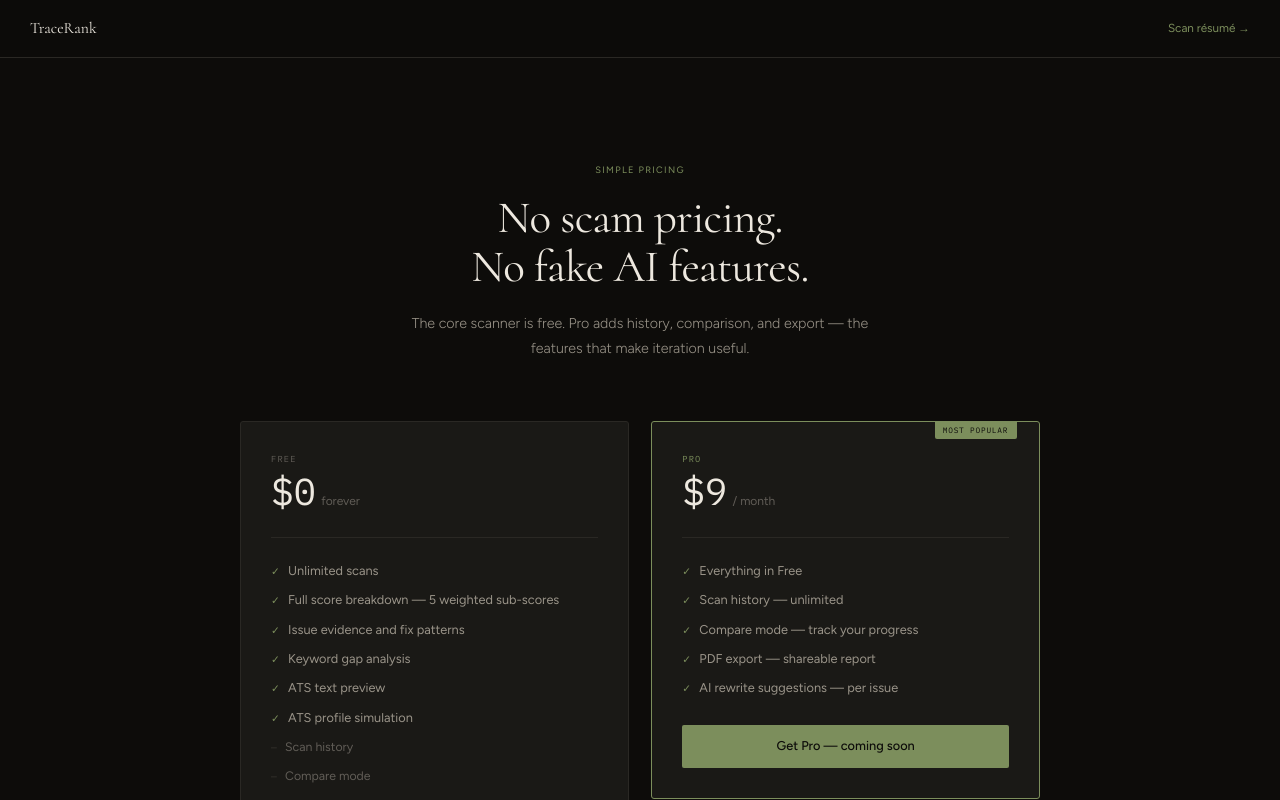
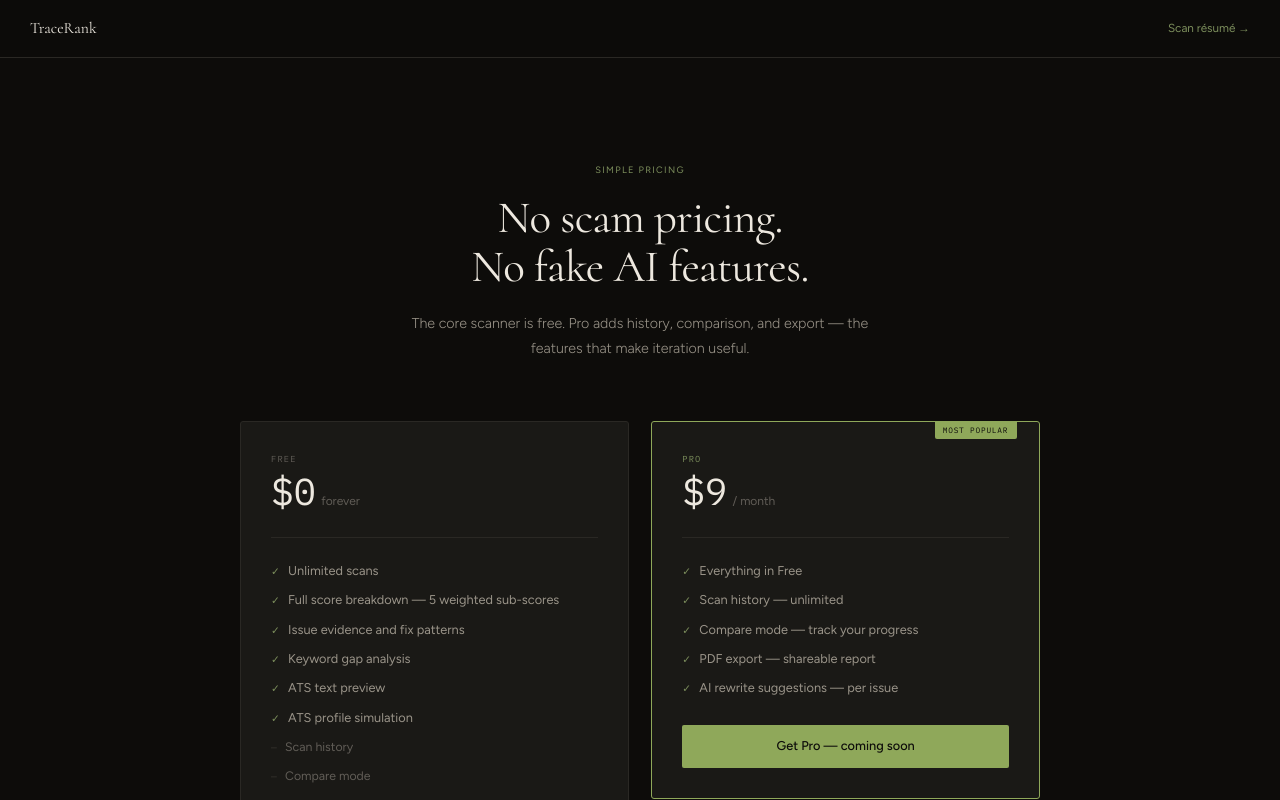
Before and after one commit to rjaada/Adversarial-R-sum--Scanner, a Next.js app in the folder frontend/: page /pricing in a window 1280 px wide. Shown: the top 800 px of the page. Built offline with nearby package versions, Linux system fonts and the light colour scheme; no server answers.

Commit message:
fix(ui): landing page auth links, button colors, pricing CTA visibility

```diff
--- a/frontend/app/page.tsx
+++ b/frontend/app/page.tsx
@@ -2,7 +2,9 @@
 
 import { useEffect, useState, useRef } from 'react'
 import Link from 'next/link'
+import { Show } from '@clerk/nextjs'
 import { ThemeToggle } from '@/components/ThemeToggle'
+import { NavUserButton } from '@/components/NavUserButton'
 // --- Hooks ---
 function useFadeIn() {
   const ref = useRef<HTMLDivElement>(null)
@@ -206,16 +208,26 @@ export default function LandingPage() {
         .btn-primary {
           font-family: var(--font-body);
           font-size: 0.85rem; font-weight: 500; letter-spacing: 0.01em;
-          color: #0d0c0a; background: var(--accent);
+          color: #0d0c0a; background: #8fa85a;
           border: none; border-radius: 2px;
           padding: 0.8rem 1.875rem;
           text-decoration: none; display: inline-block; cursor: pointer;
           transition: background 0.25s ease, box-shadow 0.3s ease;
         }
         .btn-primary:hover {
-          background: var(--accent-hover);
-          box-shadow: 0 0 28px rgba(124,142,92,0.22);
+          background: #9db868;
+          box-shadow: 0 0 28px rgba(143,168,90,0.28);
         }
+        .nav-btn-accent {
+          font-family: var(--font-body);
+          font-size: 0.78rem; font-weight: 500; letter-spacing: 0.01em;
+          color: #0d0c0a; background: #8fa85a;
+          border: none; border-radius: 2px;
+          padding: 0.35rem 0.9rem;
+          text-decoration: none; display: inline-block; cursor: pointer;
+          transition: background 0.2s ease;
+        }
+        .nav-btn-accent:hover { background: #9db868; }
         .link-secondary {
           font-family: var(--font-body);
           font-size: 0.83rem; font-weight: 400;
@@ -491,7 +503,13 @@ export default function LandingPage() {
         <div className="nav-links">
           <Link href="/methodology" className="nav-link hide-sm">Methodology</Link>
           <a href="#how-it-works" className="nav-link hide-sm">How it works</a>
-          <Link href="/workspace" className="nav-cta">Scan résumé →</Link>
+          <Show when="signed-out">
+            <Link href="/sign-in" className="nav-link">Sign in</Link>
+            <Link href="/sign-up" className="nav-btn-accent">Get started</Link>
+          </Show>
+          <Show when="signed-in">
+            <NavUserButton />
+          </Show>
         </div>
       </nav>
 
--- a/frontend/app/pricing/page.tsx
+++ b/frontend/app/pricing/page.tsx
@@ -1,5 +1,31 @@
 import type { Metadata } from "next"
 import Link from "next/link"
+
+const STYLES = `
+  .pricing-btn-free {
+    display: block; text-align: center;
+    font-family: var(--font-body); font-size: 0.85rem; font-weight: 500;
+    color: var(--text-primary);
+    border: 1px solid var(--border-mid);
+    border-radius: 2px; padding: 0.75rem;
+    text-decoration: none;
+    transition: background 0.2s ease, border-color 0.2s ease;
+  }
+  .pricing-btn-free:hover {
+    background: var(--bg-elevated);
+    border-color: var(--text-dim);
+  }
+  .pricing-btn-pro {
+    display: block; text-align: center;
+    font-family: var(--font-body); font-size: 0.85rem; font-weight: 500;
+    color: #0d0c0a;
+    background: #8fa85a;
+    border-radius: 2px; padding: 0.75rem;
+    text-decoration: none;
+    transition: background 0.2s ease;
+  }
+  .pricing-btn-pro:hover { background: #9db868; }
+`
 
 export const metadata: Metadata = {
   title: "Pricing — TraceRank",
@@ -33,6 +59,7 @@ const PRO_FEATURES = [
 export default function PricingPage() {
   return (
     <div style={{ background: "var(--bg-base)", minHeight: "100vh", color: "var(--text-primary)", fontFamily: "var(--font-body)" }}>
+      <style dangerouslySetInnerHTML={{ __html: STYLES }} />
 
       <nav style={{
         position: "sticky", top: 0, zIndex: 50,
@@ -101,25 +128,14 @@ export default function PricingPage() {
               ))}
             </ul>
 
-            <Link
-              href="/workspace"
-              style={{
-                display: "block", textAlign: "center",
-                fontFamily: "var(--font-body)", fontSize: "0.85rem", fontWeight: 500,
-                color: "var(--text-primary)",
-                border: "1px solid var(--border-mid)",
-                borderRadius: "2px", padding: "0.75rem",
-                textDecoration: "none",
-                transition: "border-color 0.2s ease",
-              }}
-            >
+            <Link href="/workspace" className="pricing-btn-free">
               Start scanning
             </Link>
           </div>
 
           {/* Pro */}
           <div style={{
-            border: "1px solid #7c8e5c",
+            border: "1px solid #8fa85a",
             borderRadius: "3px",
             padding: "2rem",
             background: "var(--bg-elevated)",
@@ -129,7 +145,7 @@ export default function PricingPage() {
               position: "absolute", top: "-1px", right: "1.5rem",
               fontFamily: "var(--font-data)", fontSize: "0.52rem", letterSpacing: "0.1em",
               textTransform: "uppercase", color: "#0d0c0a",
-              background: "#7c8e5c", padding: "0.2rem 0.55rem", borderRadius: "0 0 2px 2px",
+              background: "#8fa85a", padding: "0.2rem 0.55rem", borderRadius: "0 0 2px 2px",
             }}>
               Most popular
             </div>
@@ -155,18 +171,7 @@ export default function PricingPage() {
               ))}
             </ul>
 
-            <Link
-              href="/account/billing"
-              style={{
-                display: "block", textAlign: "center",
-                fontFamily: "var(--font-body)", fontSize: "0.85rem", fontWeight: 500,
-                color: "#0d0c0a",
-                background: "#7c8e5c",
-                borderRadius: "2px", padding: "0.75rem",
-                textDecoration: "none",
-                transition: "background 0.2s ease",
-              }}
-            >
+            <Link href="/account/billing" className="pricing-btn-pro">
               Get Pro — coming soon
             </Link>
           </div>
```
